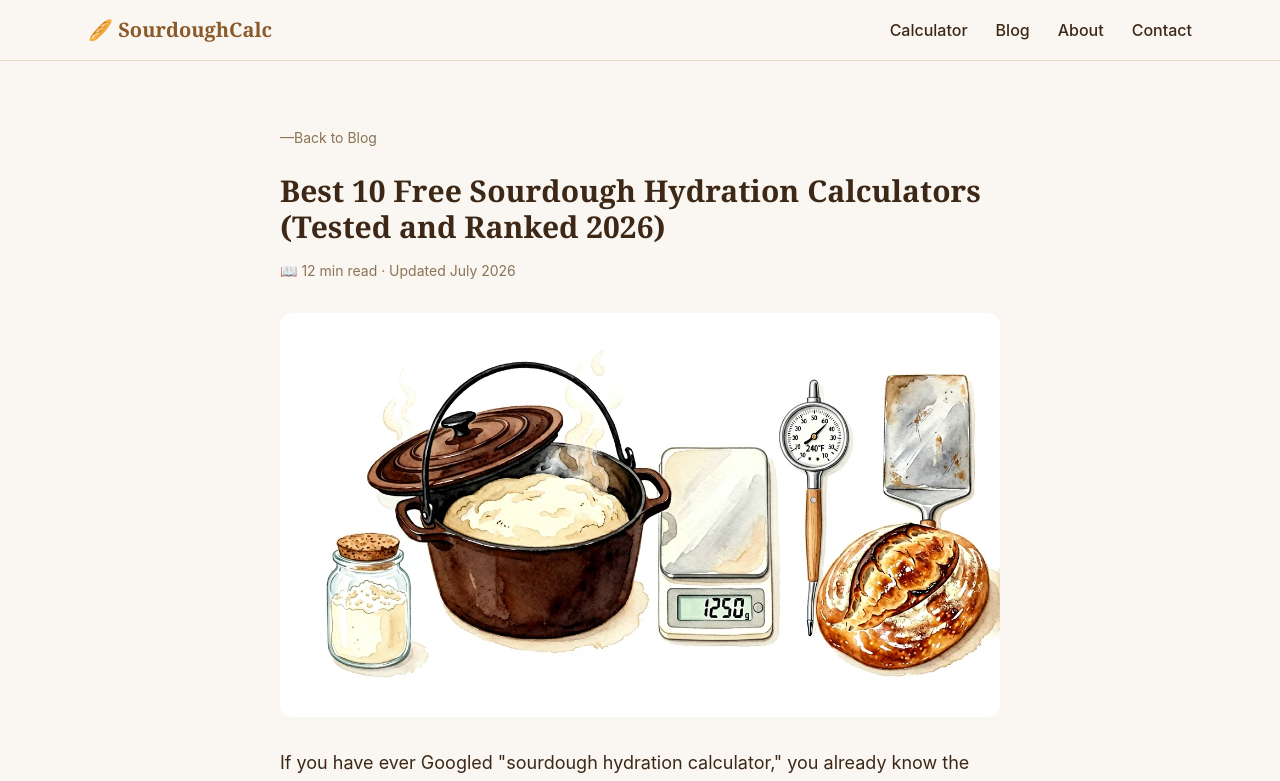
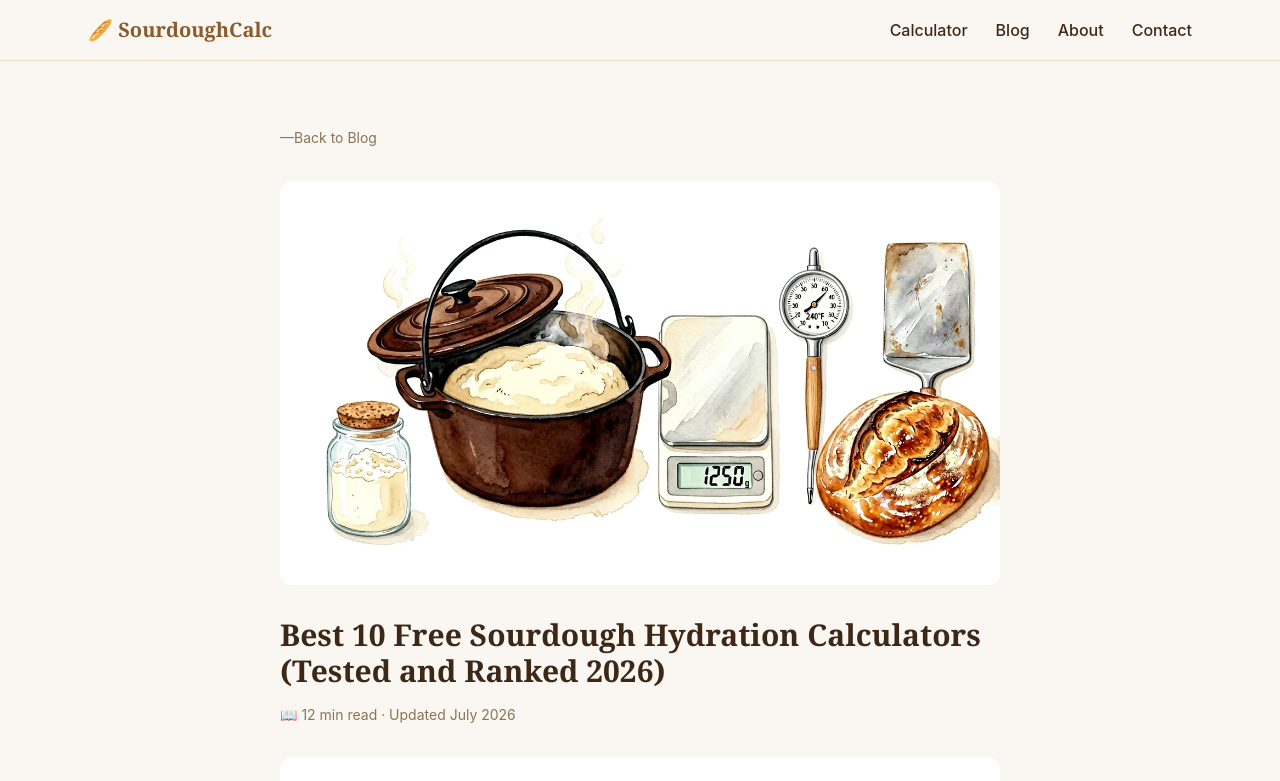
Before and after one commit to TZ005/sourdough-calculator, a Next.js app: page /blog/best-sourdough-calculators in a window 1280 px wide. Shown: the top 781 px of the page. Built offline with nearby package versions, Linux system fonts and the light colour scheme.

Commit message:
Move image before title on all blog pages (image-first layout); fix common-mistakes duplicate

```diff
--- a/app/blog/best-sourdough-calculators/page.jsx
+++ b/app/blog/best-sourdough-calculators/page.jsx
@@ -33,6 +33,29 @@ export default function BestSourdoughCalculators() {
       <article className="max-w-3xl mx-auto px-6 py-16">
       <Link href="/blog/" className="text-brand-muted text-sm">—Back to Blog</Link>
 
+      <picture>
+
+        <source srcSet="/images/blog/best-sourdough-calculators.webp" type="image/webp" />
+
+        <img
+
+          src="/images/blog/best-sourdough-calculators.png"
+
+          alt="Hand-drawn watercolor illustration of sourdough baking tools in a flat lay: Dutch oven, kitchen scale, thermometer, dough scraper, and a fresh boule"
+
+          width="1200"
+
+          height="630"
+
+          className="w-full rounded-xl my-8"
+
+          loading="eager"
+
+          fetchPriority="high"
+
+        />
+
+      </picture>
       <h1 className="mt-6 mb-4 text-3xl font-bold text-brand-dark">Best 10 Free Sourdough Hydration Calculators (Tested and Ranked 2026)</h1>
       <p className="text-brand-muted text-sm mb-8">📖 12 min read · Updated July 2026</p>
       <picture>
--- a/app/blog/common-mistakes/page.jsx
+++ b/app/blog/common-mistakes/page.jsx
@@ -33,8 +33,6 @@ export default function CommonMistakes() {
       <article className="max-w-3xl mx-auto px-6 py-16">
       <Link href="/blog/" className="text-brand-brown font-bold text-xl inline-flex items-center gap-2 hover:underline"><span className="text-2xl">←</span> Back to Blog</Link>
 
-      <h1 className="mt-6 mb-4 text-3xl font-bold text-brand-dark">5 Common Sourdough Mistakes (and How to Fix Them)</h1>
-      <p className="text-brand-muted text-sm mb-8">📖 12 min read · Updated July 2026</p>
       <picture>
 
         <source srcSet="/images/blog/common-mistakes.webp" type="image/webp" />
@@ -58,6 +56,8 @@ export default function CommonMistakes() {
         />
 
       </picture>
+      <h1 className="mt-6 mb-4 text-3xl font-bold text-brand-dark">5 Common Sourdough Mistakes (and How to Fix Them)</h1>
+      <p className="text-brand-muted text-sm mb-8">📖 12 min read · Updated July 2026</p>
 
 
       <p className="text-lg mb-6">
--- a/app/blog/hydration-guide/page.jsx
+++ b/app/blog/hydration-guide/page.jsx
@@ -33,6 +33,29 @@ export default function HydrationGuide() {
       <article className="max-w-3xl mx-auto px-6 py-16">
       <Link href="/blog/" className="text-brand-brown font-bold text-xl inline-flex items-center gap-2 hover:underline"><span className="text-2xl">←</span> Back to Blog</Link>
 
+      <picture>
+
+        <source srcSet="/images/blog/hydration-guide.webp" type="image/webp" />
+
+        <img
+
+          src="/images/blog/hydration-guide.png"
+
+          alt="Hand-drawn watercolor illustration of a baker's hands gently folding sourdough dough on a floured wooden surface"
+
+          width="1200"
+
+          height="630"
+
+          className="w-full rounded-xl my-8"
+
+          loading="eager"
+
+          fetchPriority="high"
+
+        />
+
+      </picture>
       <h1 className="mt-6 mb-4 text-3xl font-bold text-brand-dark">Sourdough Hydration: The Complete Beginner's Guide (2026)</h1>
       <p className="text-brand-muted text-sm mb-8">📖 15 min read · Updated July 2026</p>
       <picture>
--- a/app/blog/what-is-hydration/page.jsx
+++ b/app/blog/what-is-hydration/page.jsx
@@ -30,6 +30,29 @@ export default function WhatIsHydration() {
       <article className="max-w-3xl mx-auto px-6 py-16">
       <Link href="/blog/" className="text-brand-brown font-bold text-xl inline-flex items-center gap-2 hover:underline"><span className="text-2xl">←</span> Back to Blog</Link>
 
+      <picture>
+
+        <source srcSet="/images/blog/what-is-hydration.webp" type="image/webp" />
+
+        <img
+
+          src="/images/blog/what-is-hydration.png"
+
+          alt="Hand-drawn watercolor illustration of white flour being poured into a bowl of water, with a small spoon of salt beside it"
+
+          width="1200"
+
+          height="630"
+
+          className="w-full rounded-xl my-8"
+
+          loading="eager"
+
+          fetchPriority="high"
+
+        />
+
+      </picture>
       <h1 className="mt-6 mb-4 text-3xl font-bold text-brand-dark">What is Sourdough Hydration?</h1>
       <p className="text-brand-muted text-sm mb-8">📖 8 min read · Updated 2026</p>
       <picture>
```
